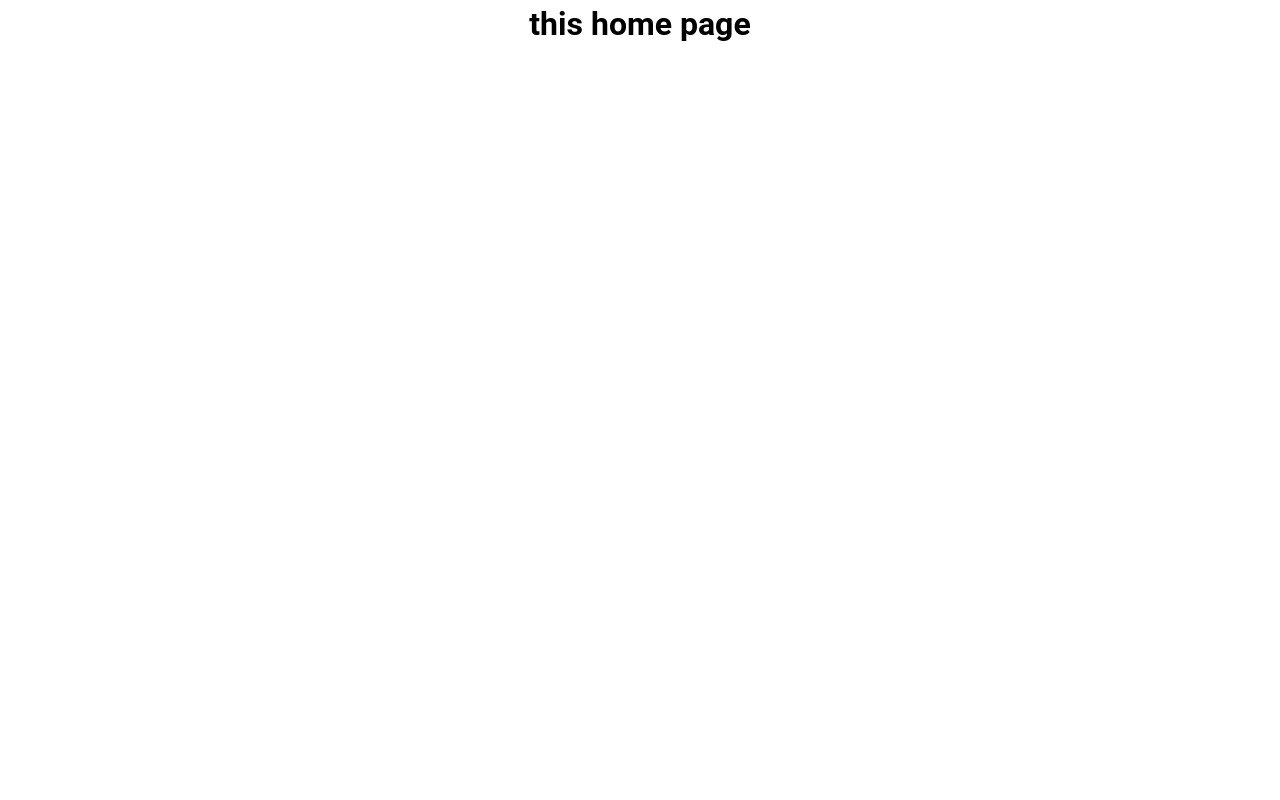
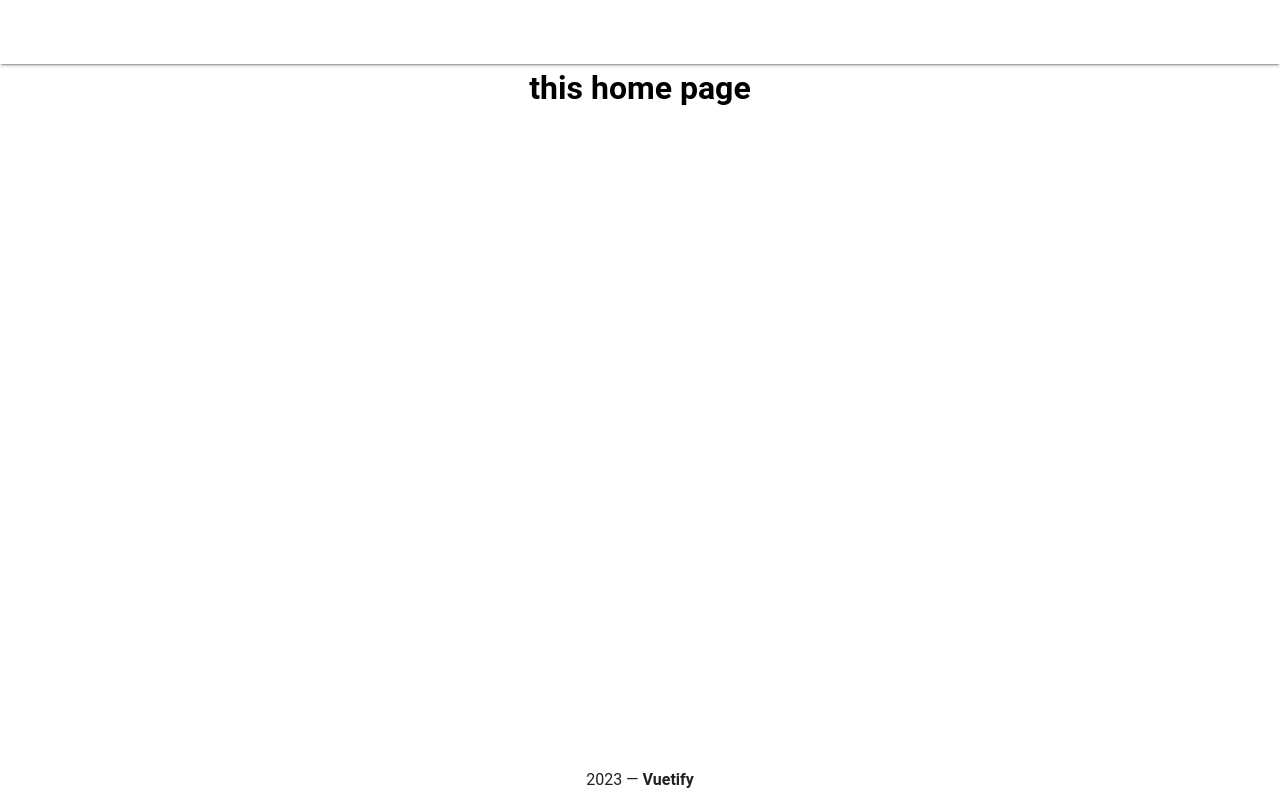
Before and after one commit to Sayed2210/E-Commerce-Web-App, a Vue app: page / in a window 1280 px wide. Built offline with nearby package versions, Linux system fonts and the light colour scheme.

Commit message:
before mitts

```diff
--- a/package.json
+++ b/package.json
@@ -10,6 +10,7 @@
   "dependencies": {
     "@mdi/font": "^7.2.96",
     "core-js": "^3.8.3",
+    "mitt": "^3.0.1",
     "pinia": "^2.1.6",
     "vue": "^3.2.13",
     "vue-router": "^4.0.3",
--- a/src/App.vue
+++ b/src/App.vue
@@ -1,5 +1,8 @@
 <template>
-  <router-view />
+  <app-layout><router-view /></app-layout>
 </template>
 
+<script setup>
+import AppLayout from "./components/global/AppLayout.vue";
+</script>
 <style lang="scss"></style>
--- /dev/null
+++ b/src/components/global/AppFooter.vue
@@ -0,0 +1,32 @@
+<template>
+  <v-footer :app="true">
+    <v-row justify="center" no-gutters>
+      <v-btn
+        v-for="link in links"
+        :key="link"
+        color="white"
+        variant="text"
+        class="mx-2"
+        rounded="xl"
+      >
+        {{ link }}
+      </v-btn>
+      <v-col class="text-center mt-4" cols="12">
+        {{ new Date().getFullYear() }} — <strong>Vuetify</strong>
+      </v-col>
+    </v-row>
+  </v-footer>
+</template>
+
+<script setup>
+import { ref } from "vue";
+
+const links = ref([
+  "Home",
+  "About Us",
+  "Team",
+  "Services",
+  "Blog",
+  "Contact Us",
+]);
+</script>
--- /dev/null
+++ b/src/components/global/AppLayout.vue
@@ -0,0 +1,16 @@
+<template>
+  <v-layout>
+    <CartDrawer />
+    <AppNav />
+    <v-main>
+      <slot></slot>
+    </v-main>
+    <AppFooter />
+  </v-layout>
+</template>
+
+<script setup>
+import AppFooter from "./AppFooter.vue";
+import AppNav from "./AppNav.vue";
+import CartDrawer from "./CartDrawer.vue";
+</script>
--- /dev/null
+++ b/src/components/global/AppNav.vue
@@ -0,0 +1,3 @@
+<template>
+  <v-app-bar :elevation="2"></v-app-bar>
+</template>
--- /dev/null
+++ b/src/components/global/CartDrawer.vue
@@ -0,0 +1,3 @@
+<template>
+  <v-navigation-drawer location="right" temporary> </v-navigation-drawer>
+</template>
--- a/src/main.js
+++ b/src/main.js
@@ -2,6 +2,9 @@ import { createApp } from "vue";
 import App from "./App.vue";
 import router from "./router";
 import store from "./store";
+
+//pinia
+import { createPinia } from "pinia";
 
 // Vuetify
 import "vuetify/styles";
@@ -14,4 +17,14 @@ const vuetify = createVuetify({
   directives,
 });
 
-createApp(App).use(vuetify).use(store).use(router).mount("#app");
+//mitt
+import mitt from "mitt";
+const emitters = mitt;
+
+createApp(App)
+  .use(vuetify)
+  .use(createPinia)
+  .use(store)
+  .provide("emitters", emitters)
+  .use(router)
+  .mount("#app");
```
Also changed, not shown: 1 other file (tests, documents, lock files or other folders).
